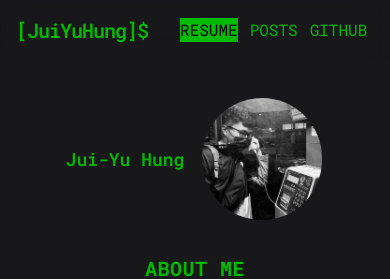
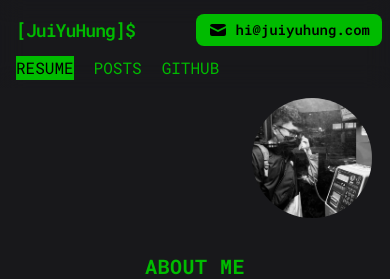
Before and after one commit to JuiYuHung-craftcat/juiyuhung-homepage, a Next.js app: page / in a window 390 px wide. Shown: the top 279 px of the page. Built offline with nearby package versions, Linux system fonts and the light colour scheme; no server answers.

Commit message:
Fix phone view

```diff
--- a/app/(main)/header.tsx
+++ b/app/(main)/header.tsx
@@ -9,14 +9,13 @@ export const Header = () => {
   return (
     <header className="fixed w-full p-2 z-20 backdrop-blur-md">
       <div className="mx-auto max-w-3xl">
-        <nav className="flex items-center justify-between md:gap-12 gap-6 text-base">
-          <div className="flex items-center md:gap-12 gap-6">
-            <a href="/" className="group">
-              <h2 className="font-semibold tracking-tighter p-2 font-mplus text-xl">
+        <nav className="flex flex-wrap md:flex-nowrap items-center justify-between gap-y-1 md:gap-12 text-base">
+          <a href="/" className="group order-1">
+            <h2 className="font-semibold tracking-tighter p-2 font-mplus md:text-xl text-lg">
               [JuiYuHung]$
             </h2>
           </a>
-            <div className="items-center md:gap-6 gap-3 flex md:text-xl text-base">
+          <div className="order-3 md:order-2 w-full md:w-auto md:mr-auto px-2 md:px-0 items-center md:gap-6 gap-5 flex md:text-xl text-base">
             <a
               className={
                 "hover:underline decoration-2 " +
@@ -42,16 +41,15 @@ export const Header = () => {
               GITHUB
             </a>
           </div>
-          </div>
           <a
             href="mailto:hi@juiyuhung.com"
-            className="bg-terminal_green text-black px-4 py-2 rounded-lg hover:bg-terminal_green/80 transition-all duration-300 flex items-center gap-2 font-semibold"
+            className="order-2 md:order-3 bg-terminal_green text-black md:px-4 px-3 md:py-2 py-1.5 rounded-lg hover:bg-terminal_green/80 transition-all duration-300 flex items-center gap-2 font-semibold md:text-base text-sm max-[359px]:text-xs max-[359px]:px-2"
           >
-            <svg xmlns="http://www.w3.org/2000/svg" className="h-5 w-5" viewBox="0 0 20 20" fill="currentColor">
+            <svg xmlns="http://www.w3.org/2000/svg" className="h-5 w-5 max-[359px]:hidden" viewBox="0 0 20 20" fill="currentColor">
               <path d="M2.003 5.884L10 9.882l7.997-3.998A2 2 0 0016 4H4a2 2 0 00-1.997 1.884z" />
               <path d="M18 8.118l-8 4-8-4V14a2 2 0 002 2h12a2 2 0 002-2V8.118z" />
             </svg>
-            <span className="md:inline hidden">hi@juiyuhung.com</span>
+            <span>hi@juiyuhung.com</span>
           </a>
         </nav>
       </div>
--- a/app/(main)/name-3d.tsx
+++ b/app/(main)/name-3d.tsx
@@ -14,15 +14,24 @@ const Name3D = () => {
 
     const container = containerRef.current;
     const scene = new THREE.Scene();
-    const camera = new THREE.PerspectiveCamera(75, container.clientWidth / 200, 0.1, 1000);
+    const camera = new THREE.PerspectiveCamera(75, container.clientWidth / container.clientHeight, 0.1, 1000);
     camera.position.z = 4;
 
     const renderer = new THREE.WebGLRenderer({ alpha: true, antialias: true });
-    renderer.setSize(container.clientWidth, 200);
+    renderer.setPixelRatio(Math.min(window.devicePixelRatio, 2));
+    renderer.setSize(container.clientWidth, container.clientHeight);
     container.appendChild(renderer.domElement);
 
     let textMesh: THREE.Mesh | null = null;
+    let textWidth = 0;
     let animationId: number;
+
+    // Move the camera back far enough that the whole name fits the container width.
+    const fitCamera = () => {
+      const halfFov = THREE.MathUtils.degToRad(camera.fov / 2);
+      const fitZ = (textWidth * 0.6) / (Math.tan(halfFov) * camera.aspect);
+      camera.position.z = Math.max(4, fitZ);
+    };
 
     // Add lights
     const ambientLight = new THREE.AmbientLight(0xffffff, 0.5);
@@ -41,14 +50,16 @@ const Name3D = () => {
     let mouseY = 0;
     let isHovering = false;
 
-    const handleMouseMove = (event: MouseEvent) => {
+    // Pointer events cover both mouse hover and finger drags on phones.
+    const handleMouseMove = (event: PointerEvent) => {
       const rect = container.getBoundingClientRect();
       mouseX = ((event.clientX - rect.left) / rect.width) * 2 - 1;
       mouseY = -((event.clientY - rect.top) / rect.height) * 2 + 1;
     };
 
-    const handleMouseEnter = () => {
+    const handleMouseEnter = (event: PointerEvent) => {
       isHovering = true;
+      handleMouseMove(event);
     };
 
     const handleMouseLeave = () => {
@@ -57,9 +68,11 @@ const Name3D = () => {
       mouseY = 0;
     };
 
-    container.addEventListener("mousemove", handleMouseMove);
-    container.addEventListener("mouseenter", handleMouseEnter);
-    container.addEventListener("mouseleave", handleMouseLeave);
+    container.addEventListener("pointermove", handleMouseMove);
+    container.addEventListener("pointerenter", handleMouseEnter);
+    container.addEventListener("pointerdown", handleMouseEnter);
+    container.addEventListener("pointerleave", handleMouseLeave);
+    container.addEventListener("pointercancel", handleMouseLeave);
 
     // Load font and create text
     const loader = new FontLoader();
@@ -79,6 +92,9 @@ const Name3D = () => {
         });
 
         geometry.center();
+        geometry.computeBoundingBox();
+        textWidth = geometry.boundingBox!.max.x - geometry.boundingBox!.min.x;
+        fitCamera();
 
         const material = new THREE.MeshStandardMaterial({
           color: 0x0f0,
@@ -126,18 +142,24 @@ const Name3D = () => {
     // Handle resize
     const handleResize = () => {
       const width = container.clientWidth;
-      camera.aspect = width / 200;
+      const height = container.clientHeight;
+      if (!width || !height) return;
+      camera.aspect = width / height;
+      if (textWidth) fitCamera();
       camera.updateProjectionMatrix();
-      renderer.setSize(width, 200);
+      renderer.setSize(width, height);
     };
 
-    window.addEventListener("resize", handleResize);
+    const resizeObserver = new ResizeObserver(handleResize);
+    resizeObserver.observe(container);
 
     return () => {
-      container.removeEventListener("mousemove", handleMouseMove);
-      container.removeEventListener("mouseenter", handleMouseEnter);
-      container.removeEventListener("mouseleave", handleMouseLeave);
-      window.removeEventListener("resize", handleResize);
+      container.removeEventListener("pointermove", handleMouseMove);
+      container.removeEventListener("pointerenter", handleMouseEnter);
+      container.removeEventListener("pointerdown", handleMouseEnter);
+      container.removeEventListener("pointerleave", handleMouseLeave);
+      container.removeEventListener("pointercancel", handleMouseLeave);
+      resizeObserver.disconnect();
       cancelAnimationFrame(animationId);
 
       if (container.contains(renderer.domElement)) {
@@ -159,7 +181,10 @@ const Name3D = () => {
   }, []);
 
   return (
-    <div ref={containerRef} className="w-full h-[200px] cursor-pointer overflow-hidden" />
+    <div
+      ref={containerRef}
+      className="w-full md:h-[200px] h-[120px] cursor-pointer overflow-hidden touch-pan-y"
+    />
   );
 };
 
--- a/app/page.tsx
+++ b/app/page.tsx
@@ -29,30 +29,18 @@ const Resume = () => {
   return (
     <section className="pt-24 pb-12 px-4 mx-auto max-w-3xl relative z-10">
       <div className="animate-fade-in">
-        <div className="flex md:justify-between justify-evenly items-center gap-4">
-          <div className="flex-1 md:block hidden">
+        <div className="flex justify-between items-center gap-4">
+          <div className="flex-1 min-w-0">
             <Name3D />
           </div>
-          <div className="hover:rotate-1 hover:scale-105 transition-transform duration-300 md:block hidden rounded-full overflow-hidden border-2 border-transparent hover:border-terminal_green flex-shrink-0">
+          <div className="hover:rotate-1 hover:scale-105 transition-transform duration-300 rounded-full overflow-hidden border-2 border-transparent hover:border-terminal_green flex-shrink-0">
             <Image
               src="/avatar/avatar.jpg"
               alt="JuiYuHung-Avatar"
               width="190"
               height="190"
+              className="md:w-[190px] md:h-[190px] w-[120px] h-[120px]"
             />
-          </div>
-          <div className="md:hidden flex items-center gap-4">
-            <p className="text-lg font-semibold hover:text-terminal_green transition-colors duration-300">
-              Jui-Yu Hung
-            </p>
-            <div className="hover:rotate-1 hover:scale-105 transition-transform duration-300 rounded-full overflow-hidden border-2 border-transparent hover:border-terminal_green">
-              <Image
-                src="/avatar/avatar.jpg"
-                alt="JuiYuHung-Avatar"
-                width="120"
-                height="120"
-              />
-            </div>
           </div>
         </div>
       </div>
```
Lines whose indentation alone changed are shown as unchanged.
